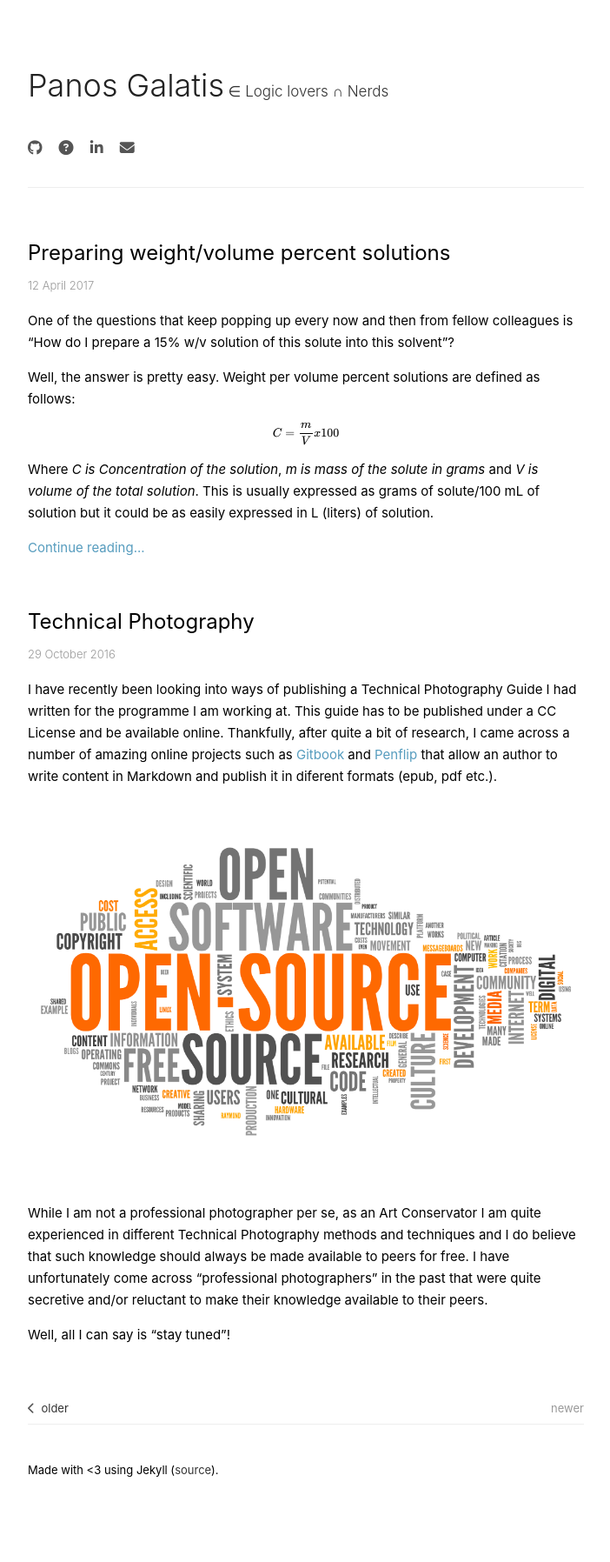
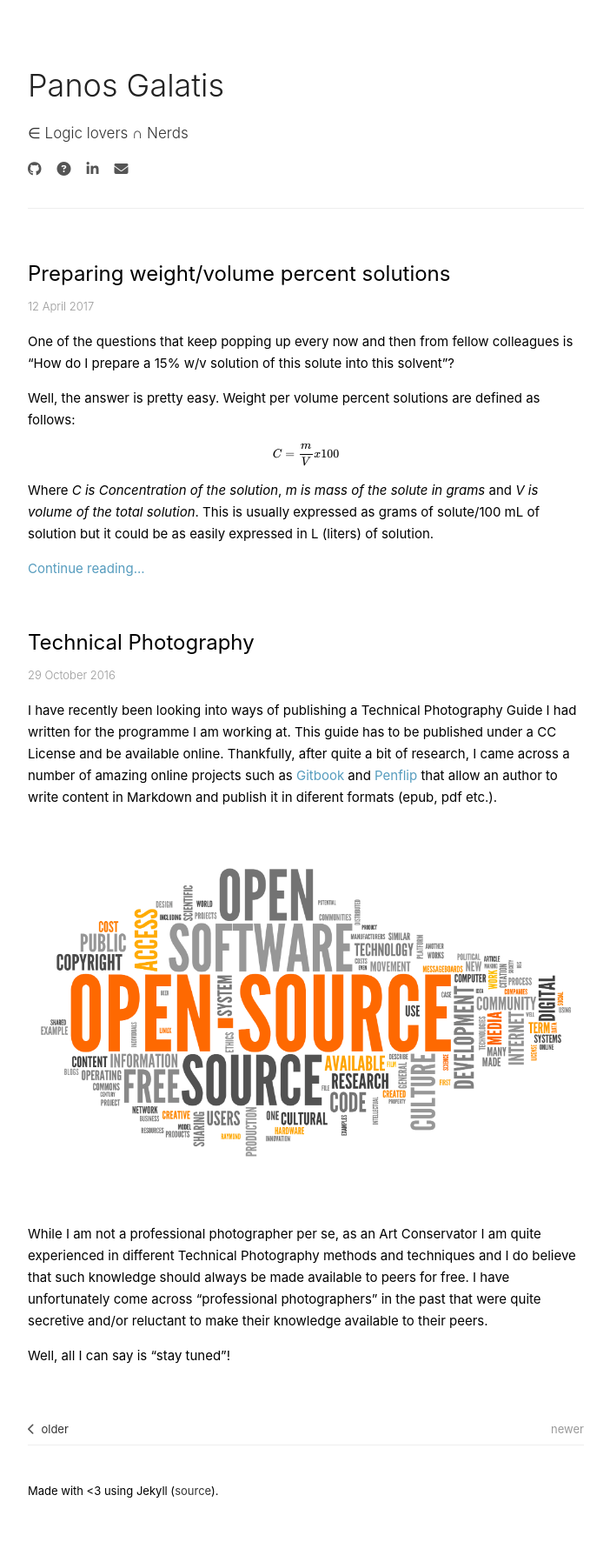
Before and after one commit to pgalatis/pgalatis.github.io, a Jekyll site: the page built from index.html, in a window 1280 px wide. Shown: the whole page at 87% size, without its empty margins (288-990 px from the left). Built offline with Jekyll 4.4.1, drawn with Linux system fonts in a browser that asks for light colours; nearby versions of some CDN libraries; formulas are drawn with MathJax 3; the list of posts is cut into pages by our own code; before the commit the page ends 1772 px from its top, so only the background shows below that.

Commit message:
Update style.css

```diff
--- a/css/style.css
+++ b/css/style.css
@@ -15,13 +15,6 @@ header.top {
 }
 
 .lead {
-	font-size: 17px;
-	font-weight: 300;
-	color: #333;
-	display: inline-block;
-}
-
-.social {
 	font-size: 17px;
 	font-weight: 300;
 	color: #333;
@@ -61,7 +54,6 @@ h1.title {
     font-size: 36px;
     margin: 30px 0;
     color: #222;
-    display: inline-block;
 }
 
 h1.title a {
```
